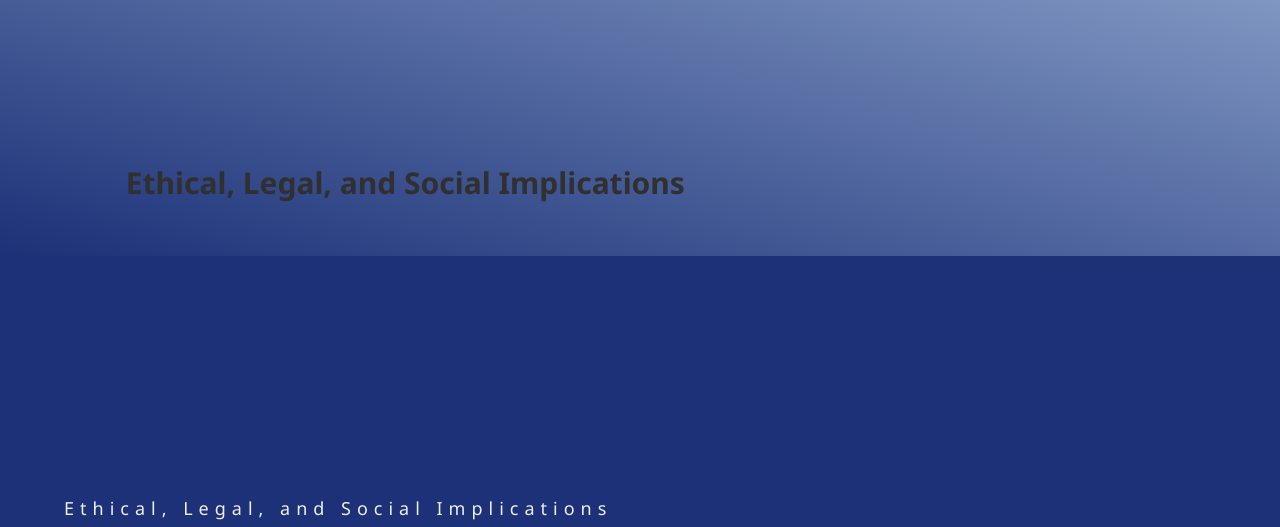
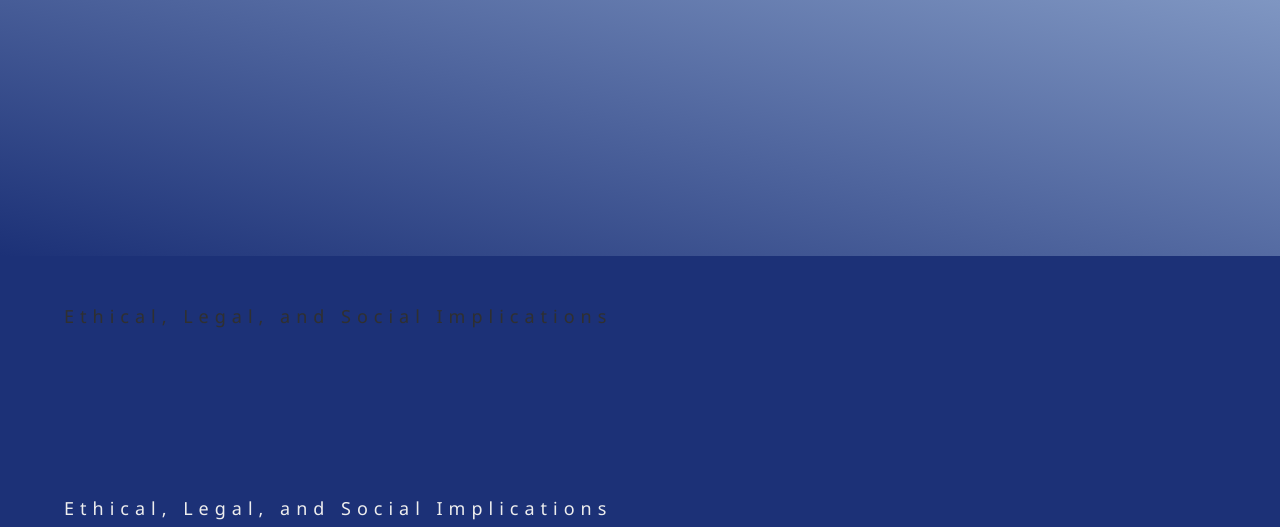
Before and after one commit to t2biomod2024/2024, a PHP site: page /pages/ELSI.html in a window 1280 px wide. Shown: the top 527 px of the page. Run offline with PHP 8.4, Linux system fonts and the light colour scheme; some libraries are stand-ins or nearby versions; some web fonts are replaced.

Commit message:
#sub-mainimg

```diff
--- a/css/common_css/template.css
+++ b/css/common_css/template.css
@@ -291,6 +291,19 @@ ul {
 	margin-bottom: -5vw;
     height: 30vh;
 	z-index: 3;
+}
+#sub-mainimg h2 {
+	font-size: 3rem;
+	letter-spacing: 0.1em;
+	color: var(--text-color);
+}
+#sub-mainimg h2 .hosoku {
+	display: block;font-weight: normal;
+	font-size: 0.3em;
+}
+#sub-mainimg h3 {
+	display: inline-block;
+	border-bottom: 3px solid var(--text-color);
 }
 
 /*background*/
```
